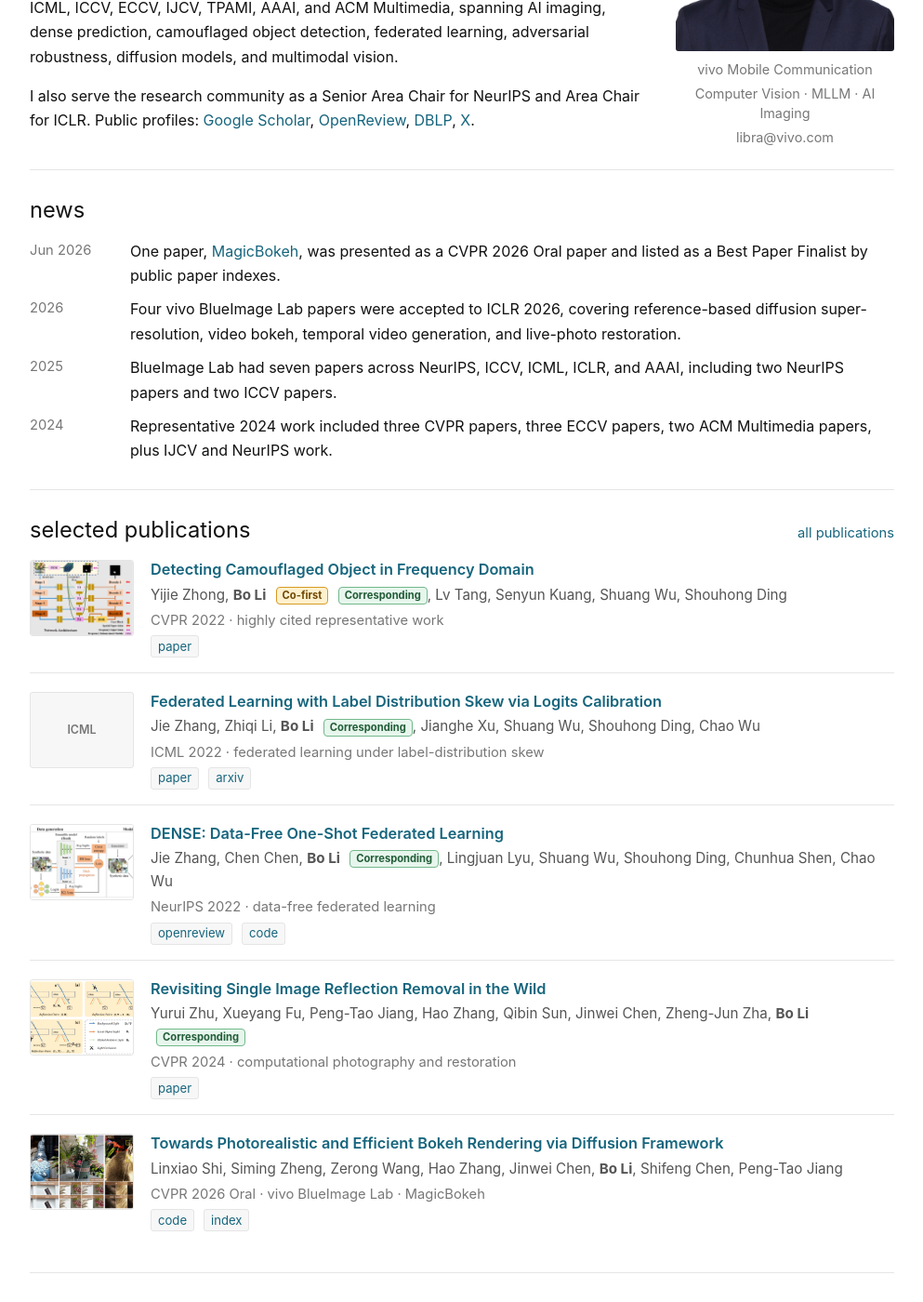
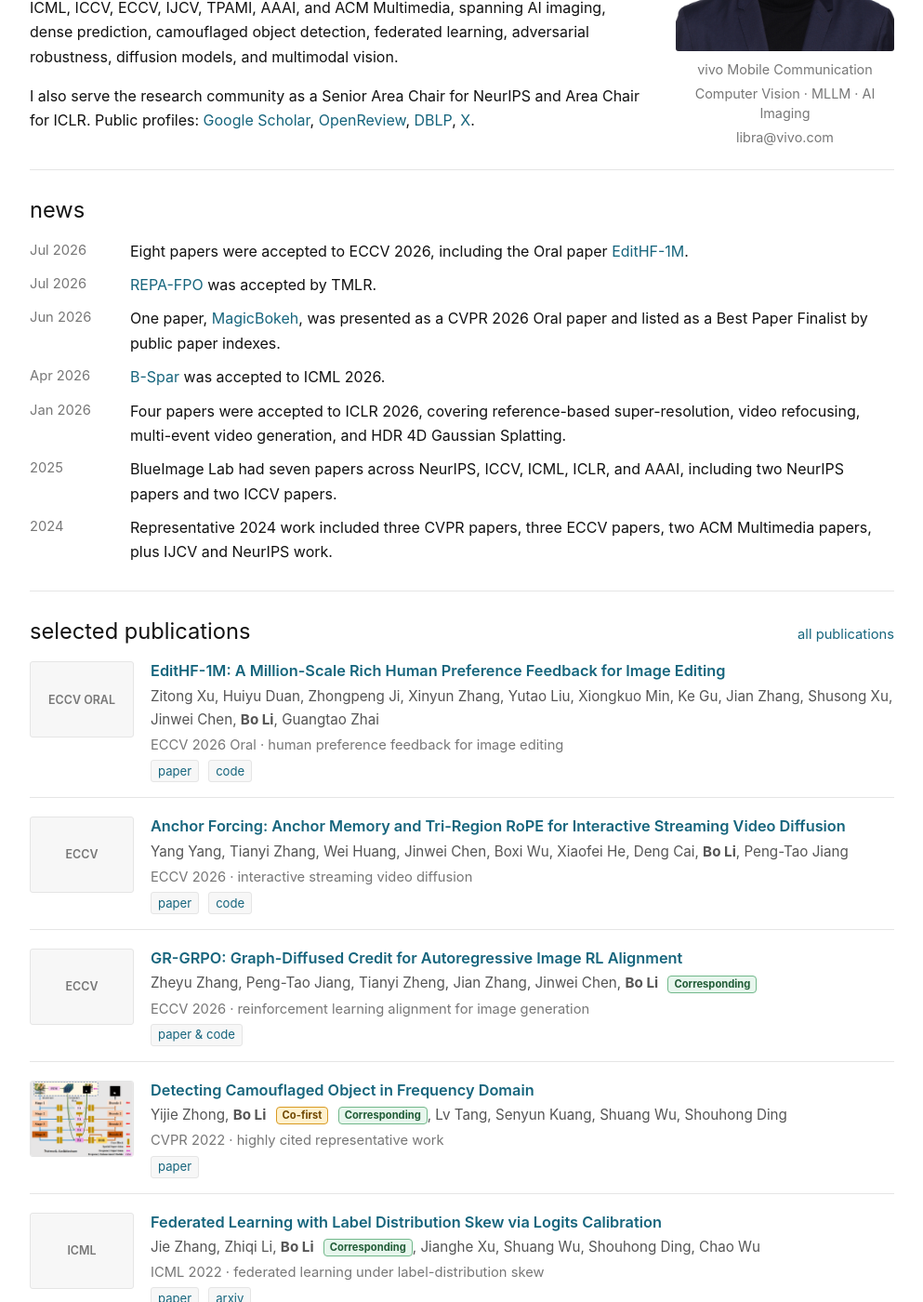
Before and after one commit to libraboli/libraboli.github.io, a Jekyll site: the page index.html, which Jekyll copies as it is, in a window 1280 px wide and 1400 px high, scrolled down 386 px. Shown: the whole window at 93% size, without its empty margins (143-1136 px from the left). Built offline with Jekyll 4.4.1, drawn with Linux system fonts in a browser that asks for light colours.

Commit message:
Update 2026 publication acceptances in index.html

```diff
--- a/index.html
+++ b/index.html
@@ -49,7 +49,7 @@
           </p>
           <p>
             I also serve the research community as a Senior Area Chair for NeurIPS and Area Chair for ICLR. Public profiles:
-            <a href="https://scholar.google.com/citations?user=NVzQ87sAAAAJ&hl=en">Google Scholar</a>,
+            <a href="https://scholar.google.com/citations?user=NVzQ87sAAAAJ&amp;hl=en">Google Scholar</a>,
             <a href="https://openreview.net/profile?id=~Bo_Li20">OpenReview</a>,
             <a href="https://dblp.org/pid/50/3402-115.html">DBLP</a>,
             <a href="https://x.com/BoLi_CV">X</a>.
@@ -60,12 +60,24 @@
           <h2>news</h2>
           <div class="news-list">
             <article>
+              <time>Jul 2026</time>
+              <p>Eight papers were accepted to ECCV 2026, including the Oral paper <a href="https://arxiv.org/abs/2603.14916">EditHF-1M</a>.</p>
+            </article>
+            <article>
+              <time>Jul 2026</time>
+              <p><a href="https://openreview.net/forum?id=mRHipMopOC">REPA-FPO</a> was accepted by TMLR.</p>
+            </article>
+            <article>
               <time>Jun 2026</time>
               <p>One paper, <a href="https://github.com/vivoCameraResearch/MagicBokeh">MagicBokeh</a>, was presented as a CVPR 2026 Oral paper and listed as a Best Paper Finalist by public paper indexes.</p>
             </article>
             <article>
-              <time>2026</time>
-              <p>Four vivo BlueImage Lab papers were accepted to ICLR 2026, covering reference-based diffusion super-resolution, video bokeh, temporal video generation, and live-photo restoration.</p>
+              <time>Apr 2026</time>
+              <p><a href="https://proceedings.mlr.press/v306/xu26aj.html">B-Spar</a> was accepted to ICML 2026.</p>
+            </article>
+            <article>
+              <time>Jan 2026</time>
+              <p>Four papers were accepted to ICLR 2026, covering reference-based super-resolution, video refocusing, multi-event video generation, and HDR 4D Gaussian Splatting.</p>
             </article>
             <article>
               <time>2025</time>
@@ -84,6 +96,33 @@
             <a href="/publications/">all publications</a>
           </div>
           <div class="pub-list">
+            <article class="pub-item">
+              <div class="pub-rank">ECCV Oral</div>
+              <div>
+                <h3><a href="https://arxiv.org/abs/2603.14916">EditHF-1M: A Million-Scale Rich Human Preference Feedback for Image Editing</a></h3>
+                <p class="authors">Zitong Xu, Huiyu Duan, Zhongpeng Ji, Xinyun Zhang, Yutao Liu, Xiongkuo Min, Ke Gu, Jian Zhang, Shusong Xu, Jinwei Chen, <strong>Bo Li</strong>, Guangtao Zhai</p>
+                <p class="venue">ECCV 2026 Oral · human preference feedback for image editing</p>
+                <p class="links"><a href="https://arxiv.org/abs/2603.14916">paper</a> <a href="https://github.com/IntMeGroup/EditHF">code</a></p>
+              </div>
+            </article>
+            <article class="pub-item">
+              <div class="pub-rank">ECCV</div>
+              <div>
+                <h3><a href="https://github.com/vivoCameraResearch/Anchor-Forcing">Anchor Forcing: Anchor Memory and Tri-Region RoPE for Interactive Streaming Video Diffusion</a></h3>
+                <p class="authors">Yang Yang, Tianyi Zhang, Wei Huang, Jinwei Chen, Boxi Wu, Xiaofei He, Deng Cai, <strong>Bo Li</strong>, Peng-Tao Jiang</p>
+                <p class="venue">ECCV 2026 · interactive streaming video diffusion</p>
+                <p class="links"><a href="https://arxiv.org/abs/2603.13405">paper</a> <a href="https://github.com/vivoCameraResearch/Anchor-Forcing">code</a></p>
+              </div>
+            </article>
+            <article class="pub-item">
+              <div class="pub-rank">ECCV</div>
+              <div>
+                <h3><a href="https://github.com/vivoCameraResearch/GR-GRPO">GR-GRPO: Graph-Diffused Credit for Autoregressive Image RL Alignment</a></h3>
+                <p class="authors">Zheyu Zhang, Peng-Tao Jiang, Tianyi Zheng, Jian Zhang, Jinwei Chen, <strong>Bo Li</strong> <span class="author-role author-role-corresponding">Corresponding</span></p>
+                <p class="venue">ECCV 2026 · reinforcement learning alignment for image generation</p>
+                <p class="links"><a href="https://github.com/vivoCameraResearch/GR-GRPO">paper &amp; code</a></p>
+              </div>
+            </article>
             <article class="pub-item">
               <img src="/assets/img/publications/cvpr2022-cod.png" alt="Camouflaged object detection preview">
               <div>
@@ -149,7 +188,7 @@
       <footer class="site-footer">
         <p>© 2026 Bo Li. Powered by a static al-folio-inspired GitHub Pages build.</p>
         <div class="footer-links">
-          <a href="https://scholar.google.com/citations?user=NVzQ87sAAAAJ&hl=en">scholar</a>
+          <a href="https://scholar.google.com/citations?user=NVzQ87sAAAAJ&amp;hl=en">scholar</a>
           <a href="https://openreview.net/profile?id=~Bo_Li20">openreview</a>
           <a href="https://github.com/vivoCameraResearch">github</a>
         </div>
```
